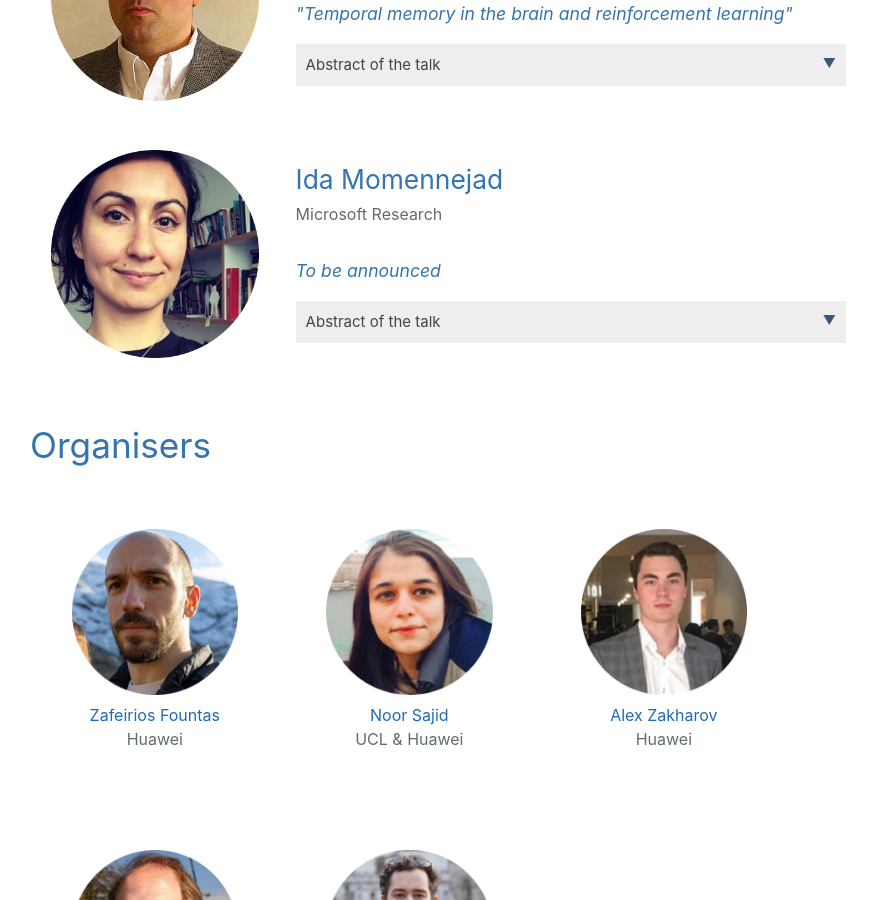
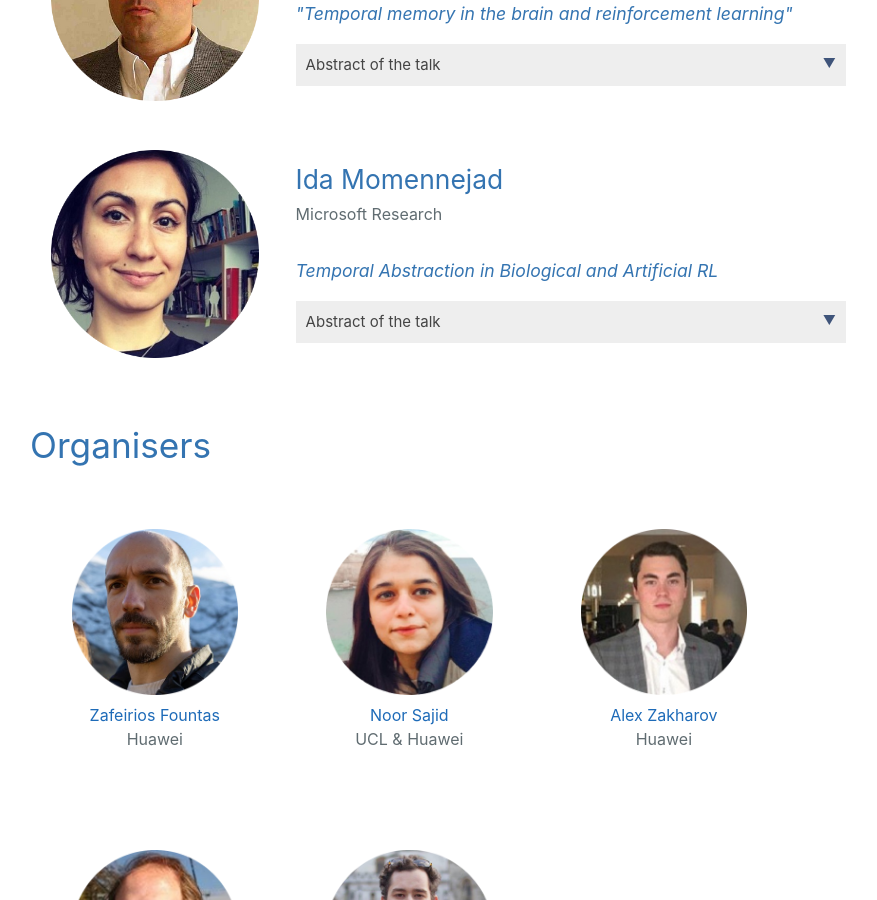
Before and after one commit to TRiRLworkshop/TRiRLworkshop.github.io, a Jekyll site: the page built from index.md, in a window 1280 px wide and 900 px high, scrolled down 1574 px. Shown: the whole window, without its empty margins (194-1071 px from the left). Built offline with Jekyll 4.4.1, drawn with Linux system fonts in a browser that asks for light colours; part of the change alters nothing that is shown.

Commit message:
updated_abstract

```diff
--- a/index.md
+++ b/index.md
@@ -69,10 +69,10 @@ TRiRL will bring together experts in model-based RL and neuroscientists working
             <td>
             <a href="https://www.momen-nejad.org/"><h2 style="line-height: 0.5">Ida Momennejad</h2></a>
             <p style="font-size: medium;">Microsoft Research</p>
-            <h4 style="font-style:italic">To be announced</h4>
+            <h4 style="font-style:italic">Temporal Abstraction in Biological and Artificial RL </h4>
             <button type="button" class="collapsible">Abstract of the talk</button>
             <div class="content">
-                <p><br>To be confirmed...</p>
+                <p><br>Biological and artificial reinforcement learning rely on varieties of temporal abstraction. Common examples of temporal abstraction in computer science and cognitive neuroscience, among others, include associative inference (AB, BC -> AC), retrospective revaluation (ABC, BD -> AD), chunking, event segmentation, and related notions of transfer. I will first show behavioral, neural, and modeling results using RL approaches to temporal abstraction using multiscale predictive representations and varieties replay. I will then show examples of temporal abstraction, for which current approaches are insufficient, and discuss ongoing and future RL solutions to capturing temporal abstraction in brains, behavior, and machines.</p>
             </div>
             </td>
         </tr>
```
